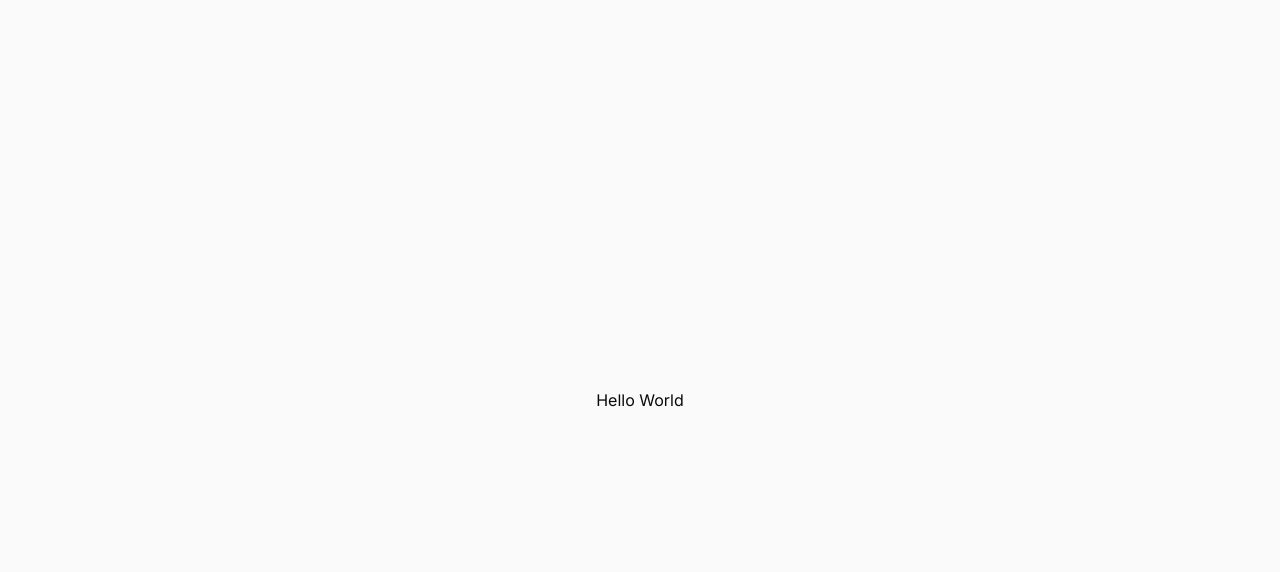
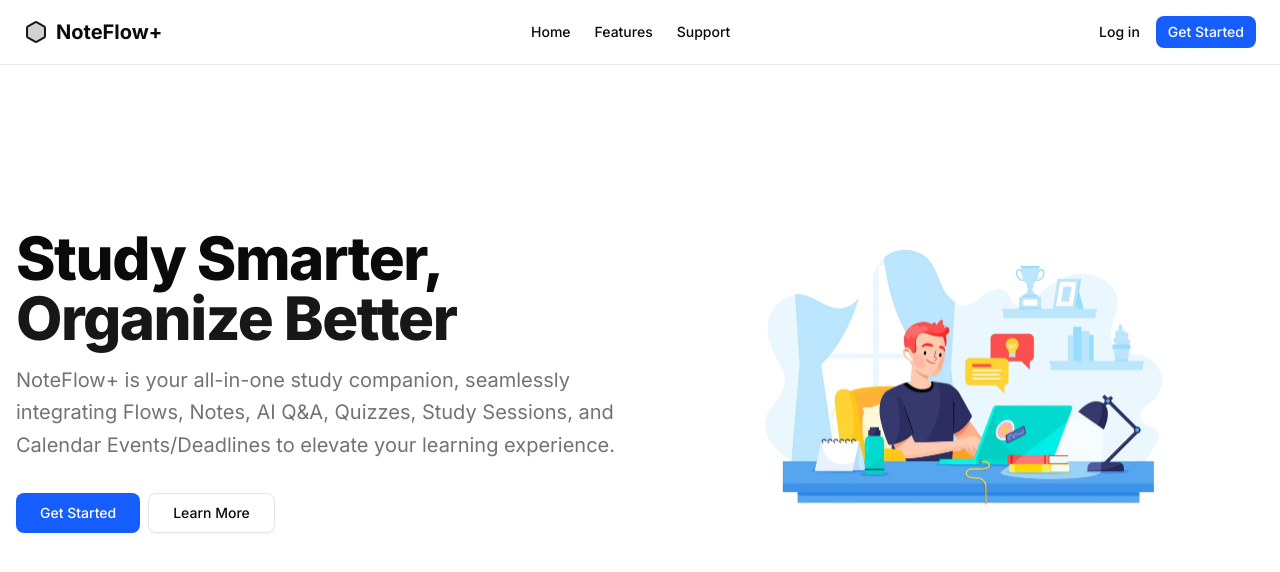
Before and after one commit to openflowx/noteflowplus, a Next.js app: page / in a window 1280 px wide. Shown: the top 572 px of the page. Built offline with nearby package versions, Linux system fonts and the light colour scheme.

Commit message:
feat: implement initial landing page with hero section, navbar

```diff
--- a/app/page.tsx
+++ b/app/page.tsx
@@ -1,9 +1,11 @@
-import Image from "next/image";
+import { Hero } from "@/components/landing/hero";
+import { Navbar } from "@/components/landing/navbar";
 
 export default function Home() {
   return (
-    <div className="flex min-h-screen items-center justify-center bg-zinc-50 dark:bg-black">
-     <p>Hello World</p>
-    </div>
+    <main className="min-h-screen bg-background text-foreground flex flex-col">
+      <Navbar />
+      <Hero />
+    </main>
   );
 }
--- /dev/null
+++ b/components/landing/hero.tsx
@@ -0,0 +1,40 @@
+import Image from "next/image";
+import { Button } from "@/components/ui/button";
+
+export function Hero() {
+    return (
+        <section className="container mx-auto px-4 py-12 md:py-24 lg:py-32">
+            <div className="grid gap-12 lg:grid-cols-2 lg:gap-8 items-center">
+                <div className="flex flex-col justify-center space-y-8 text-center lg:text-left">
+                    <div className="space-y-4">
+                        <h1 className="text-4xl font-extrabold tracking-tight sm:text-5xl md:text-6xl text-foreground">
+                            Study Smarter, <span className="block text-primary">Organize Better</span>
+                        </h1>
+                        <p className="max-w-150 text-muted-foreground md:text-xl/relaxed lg:text-base/relaxed xl:text-xl/relaxed mx-auto lg:mx-0">
+                            NoteFlow+ is your all-in-one study companion, seamlessly integrating Flows, Notes, AI Q&A, Quizzes, Study Sessions, and Calendar Events/Deadlines to elevate your learning experience.
+                        </p>
+                    </div>
+                    <div className="flex flex-col gap-2 min-[400px]:flex-row justify-center lg:justify-start">
+                        <Button size="lg" className="w-full min-[400px]:w-auto bg-blue-600 hover:bg-blue-700 text-white">
+                            Get Started
+                        </Button>
+                        <Button size="lg" variant="outline" className="w-full min-[400px]:w-auto">
+                            Learn More
+                        </Button>
+                    </div>
+                </div>
+                <div className="flex items-center justify-center">
+                    <div className="relative w-full max-w-125 aspect-square lg:aspect-4/3">
+                        <Image
+                            src="/hero.webp"
+                            alt="Student using laptop for study"
+                            fill
+                            className="object-contain"
+                            priority
+                        />
+                    </div>
+                </div>
+            </div>
+        </section>
+    );
+}
--- /dev/null
+++ b/components/landing/navbar.tsx
@@ -0,0 +1,29 @@
+import Link from "next/link";
+import { Button } from "@/components/ui/button";
+import { Hexagon } from "lucide-react";
+
+export function Navbar() {
+    return (
+        <header className="sticky top-0 z-50 w-full border-b bg-background/95 backdrop-blur supports-backdrop-filter:bg-background/60">
+            <div className="container mx-auto px-4 md:px-6 h-16 flex items-center justify-between">
+                <Link href="/" className="flex items-center gap-2 font-bold text-xl">
+                    <Hexagon className="h-6 w-6 text-primary fill-primary/20" />
+                    <span>NoteFlow+</span>
+                </Link>
+                <nav className="hidden md:flex gap-6 text-sm font-medium">
+                    <Link href="#" className="transition-colors hover:text-primary">Home</Link>
+                    <Link href="#features" className="transition-colors hover:text-primary">Features</Link>
+                    <Link href="#support" className="transition-colors hover:text-primary">Support</Link>
+                </nav>
+                <div className="flex items-center gap-4">
+                    <Link href="/login" className="text-sm font-medium hover:underline underline-offset-4 hidden sm:block">
+                        Log in
+                    </Link>
+                    <Button size="sm" className="bg-blue-600 hover:bg-blue-700 text-white">
+                        Get Started
+                    </Button>
+                </div>
+            </div>
+        </header>
+    );
+}
--- /dev/null
+++ b/components/ui/button.tsx
@@ -0,0 +1,62 @@
+import * as React from "react"
+import { Slot } from "@radix-ui/react-slot"
+import { cva, type VariantProps } from "class-variance-authority"
+
+import { cn } from "@/lib/utils"
+
+const buttonVariants = cva(
+  "inline-flex items-center justify-center gap-2 whitespace-nowrap rounded-md text-sm font-medium transition-all disabled:pointer-events-none disabled:opacity-50 [&_svg]:pointer-events-none [&_svg:not([class*='size-'])]:size-4 shrink-0 [&_svg]:shrink-0 outline-none focus-visible:border-ring focus-visible:ring-ring/50 focus-visible:ring-[3px] aria-invalid:ring-destructive/20 dark:aria-invalid:ring-destructive/40 aria-invalid:border-destructive",
+  {
+    variants: {
+      variant: {
+        default: "bg-primary text-primary-foreground hover:bg-primary/90",
+        destructive:
+          "bg-destructive text-white hover:bg-destructive/90 focus-visible:ring-destructive/20 dark:focus-visible:ring-destructive/40 dark:bg-destructive/60",
+        outline:
+          "border bg-background shadow-xs hover:bg-accent hover:text-accent-foreground dark:bg-input/30 dark:border-input dark:hover:bg-input/50",
+        secondary:
+          "bg-secondary text-secondary-foreground hover:bg-secondary/80",
+        ghost:
+          "hover:bg-accent hover:text-accent-foreground dark:hover:bg-accent/50",
+        link: "text-primary underline-offset-4 hover:underline",
+      },
+      size: {
+        default: "h-9 px-4 py-2 has-[>svg]:px-3",
+        sm: "h-8 rounded-md gap-1.5 px-3 has-[>svg]:px-2.5",
+        lg: "h-10 rounded-md px-6 has-[>svg]:px-4",
+        icon: "size-9",
+        "icon-sm": "size-8",
+        "icon-lg": "size-10",
+      },
+    },
+    defaultVariants: {
+      variant: "default",
+      size: "default",
+    },
+  }
+)
+
+function Button({
+  className,
+  variant = "default",
+  size = "default",
+  asChild = false,
+  ...props
+}: React.ComponentProps<"button"> &
+  VariantProps<typeof buttonVariants> & {
+    asChild?: boolean
+  }) {
+  const Comp = asChild ? Slot : "button"
+
+  return (
+    <Comp
+      data-slot="button"
+      data-variant={variant}
+      data-size={size}
+      className={cn(buttonVariants({ variant, size, className }))}
+      {...props}
+    />
+  )
+}
+
+export { Button, buttonVariants }
--- a/package.json
+++ b/package.json
@@ -9,6 +9,7 @@
     "lint": "eslint"
   },
   "dependencies": {
+    "@radix-ui/react-slot": "^1.2.4",
     "class-variance-authority": "^0.7.1",
     "clsx": "^2.1.1",
     "lucide-react": "^0.561.0",
```
Also changed, not shown: public/hero.webp (added), 1 other file (tests, documents, lock files or other folders).
